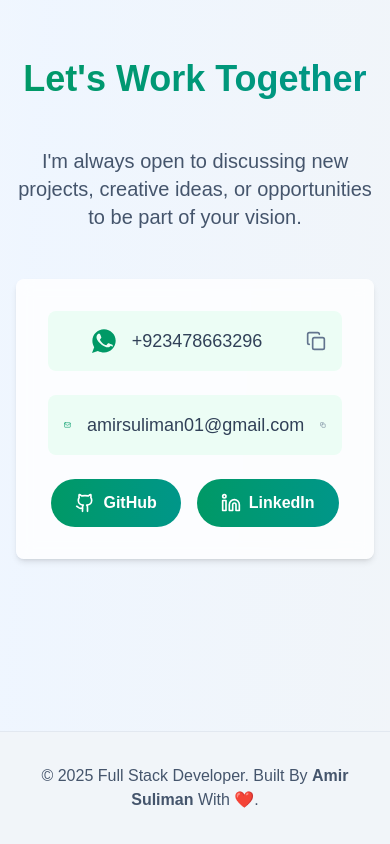
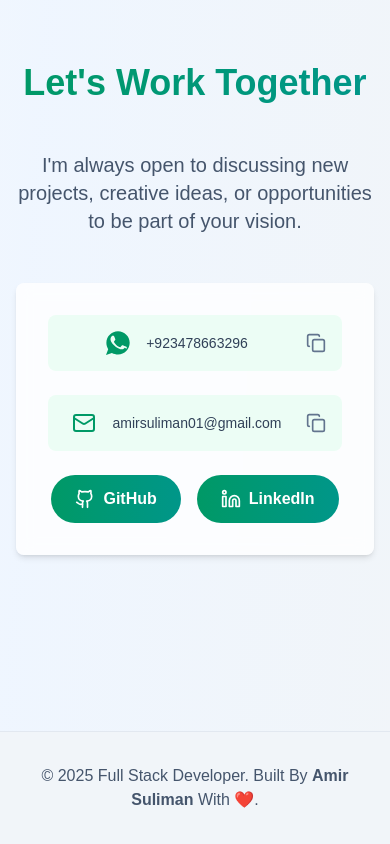
Before and after one commit to AmirSuliman/amir-suliman, a Next.js app: page / in a window 390 px wide. Shown: the part 6300-7144 px from the top of the page. Built offline with nearby package versions, Linux system fonts and the light colour scheme.

Commit message:
Adjust text size for WhatsApp and email links in ContactSection for better readability

```diff
--- a/src/app/components/home/ContactSection.tsx
+++ b/src/app/components/home/ContactSection.tsx
@@ -25,7 +25,7 @@ const ContactSection = () => {
               {/* <MessageCircleCode className="w-6 h-6 text-emerald-600 ml-auto" /> */}
               <WhatsAppBrandIcon className="w-6 h-6 text-emerald-600 ml-auto" />
               <Link
-                className="text-lg text-slate-700"
+                className="text-sm md:text-lg text-slate-700"
                 href="https://wa.me/923478663296"
               >
                 +923478663296{" "}
@@ -41,7 +41,7 @@ const ContactSection = () => {
             <div className="flex items-center justify-center gap-4 p-4 bg-emerald-50 rounded-lg hover:bg-emerald-100 transition-all">
               <Mail className="w-6 h-6 text-emerald-600 ml-auto" />
               <Link
-                className="text-lg text-slate-700"
+                className="text-sm md:text-lg text-slate-700"
                 href="mailto:amirsuliman01@gmail.com"
               >
                 amirsuliman01@gmail.com{" "}
```
